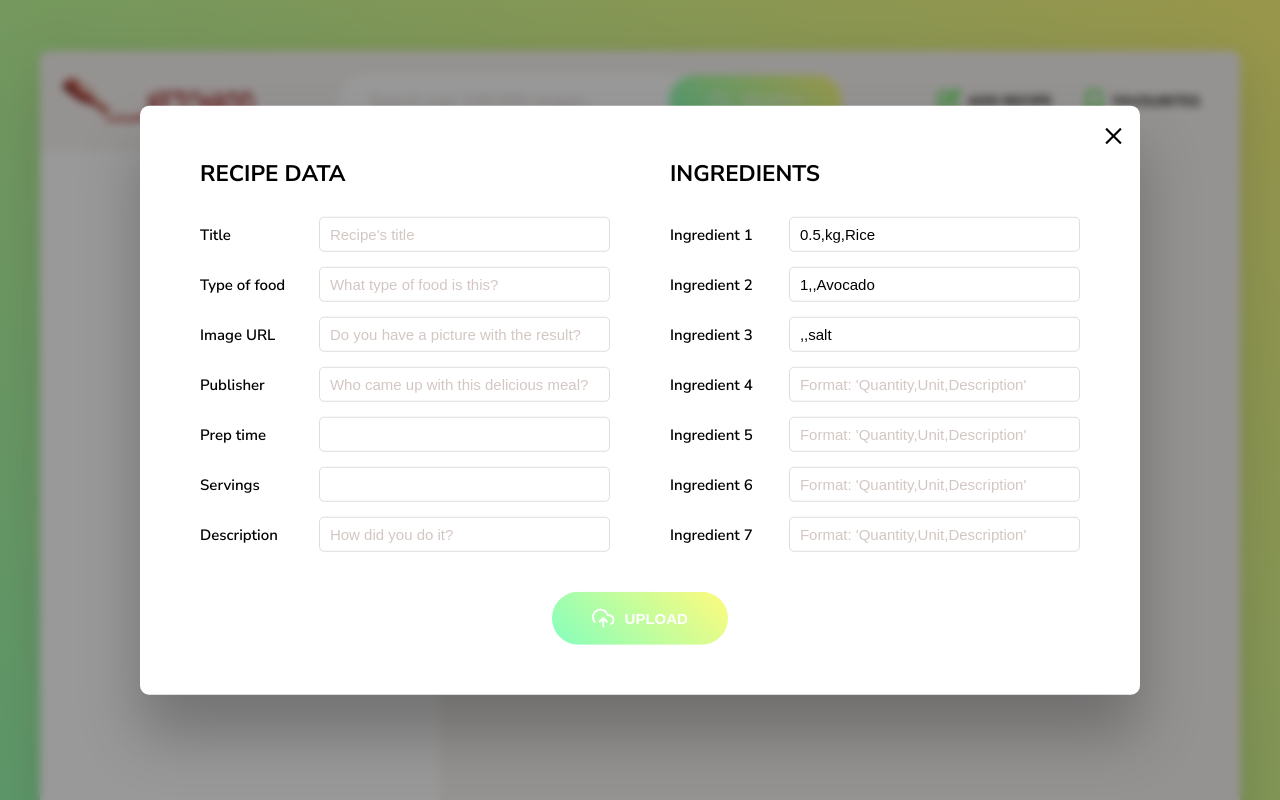
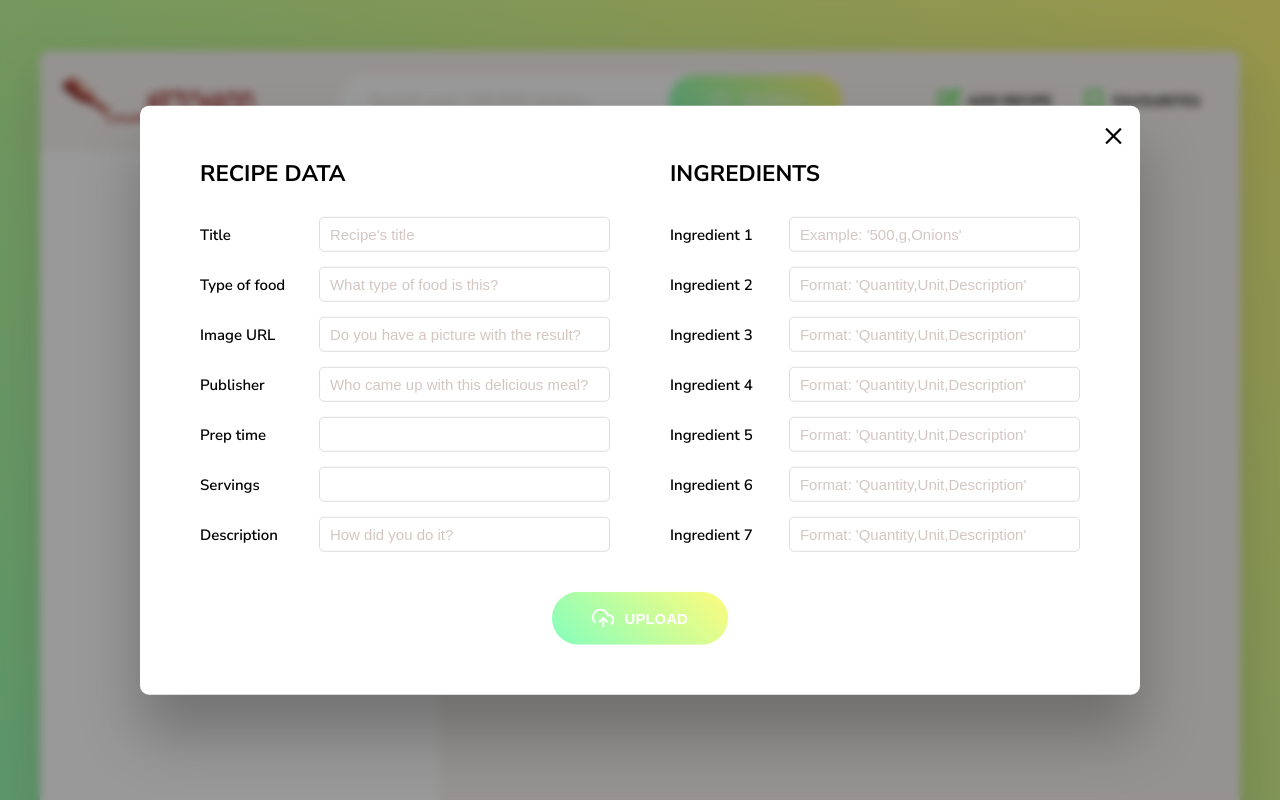
Before and after one commit to felix-prava/ketchapp, a website with bundled scripts: page public/home.html in a window 1280 px wide. Both pictures are taken after a click on the button "ADD RECIPE". Shown: the top 800 px of the page. Built offline with nearby package versions, Linux system fonts and the light colour scheme.

Commit message:
Html changes

```diff
--- a/public/home.html
+++ b/public/home.html
@@ -118,22 +118,22 @@
           <h3 class="upload__heading">Ingredients</h3>
           <label>Ingredient 1</label>
           <input
-            value="0.5,kg,Rice"
+            value=""
             type="text"
             required
             name="ingredient-1"
-            placeholder="Format: 'Quantity,Unit,Description'"
+            placeholder="Example: '500,g,Onions'"
           />
           <label>Ingredient 2</label>
           <input
-            value="1,,Avocado"
+            value=""
             type="text"
             name="ingredient-2"
             placeholder="Format: 'Quantity,Unit,Description'"
           />
           <label>Ingredient 3</label>
           <input
-            value=",,salt"
+            value=""
             type="text"
             name="ingredient-3"
             placeholder="Format: 'Quantity,Unit,Description'"
```
Also changed, not shown: public/index.html (+3 -3 lines).
